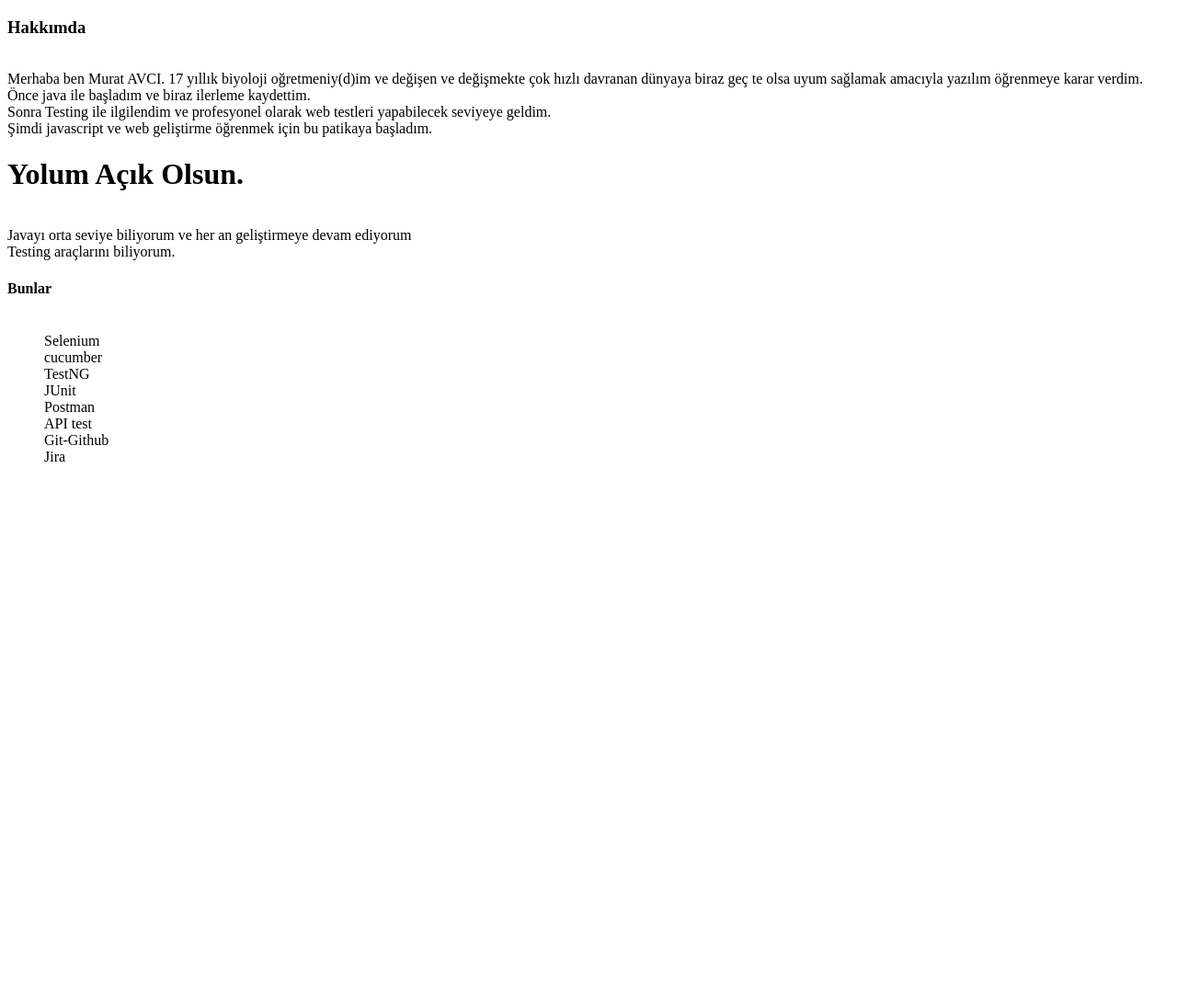
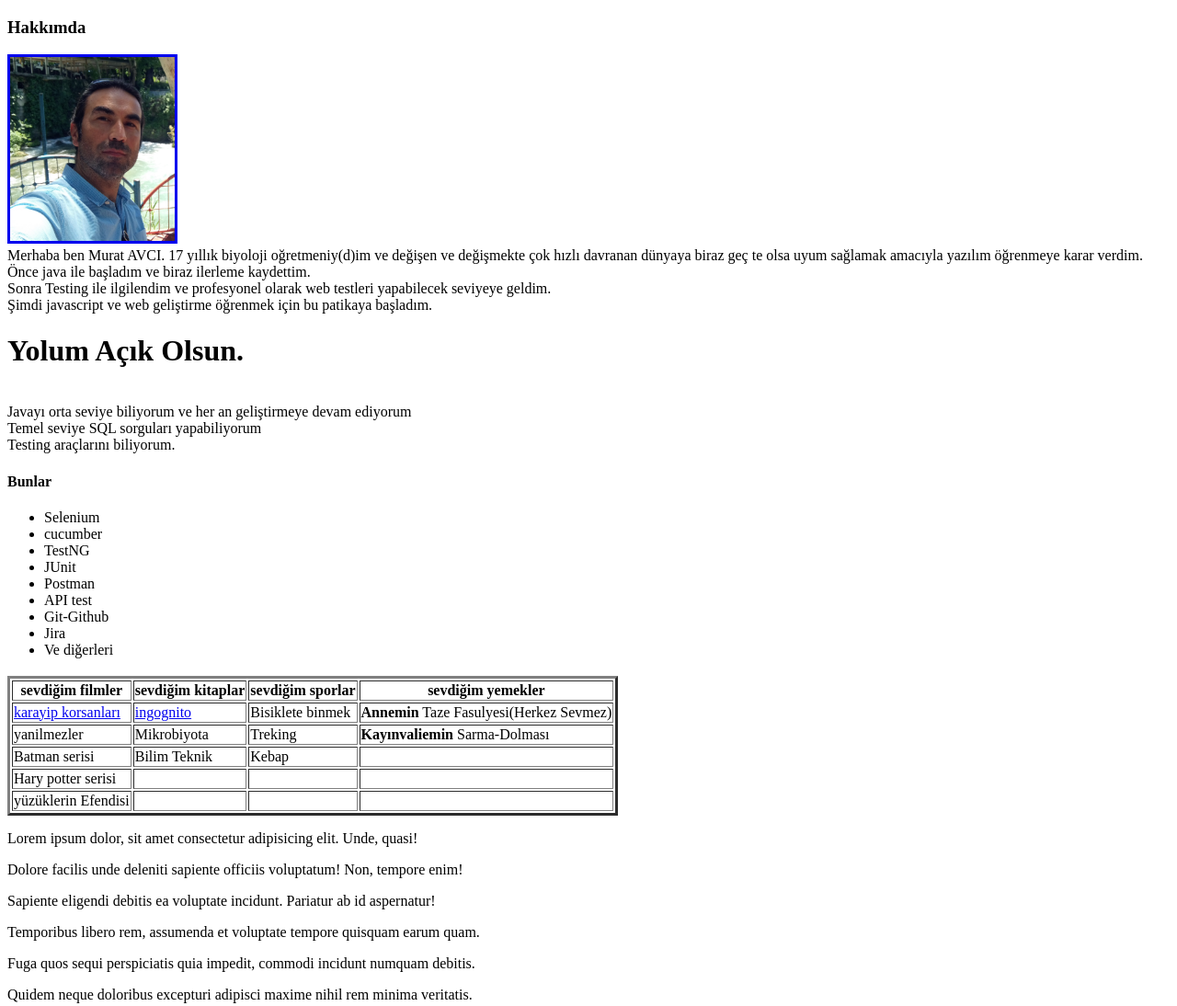
Before and after one commit to muratAVC/html_1, a plain HTML site: page index.html in a window 1280 px wide. Shown: the top 1094 px of the page at 92% size. Before the commit the page ends 800 px from the top, so only its background shows below. Drawn offline with Linux system fonts and the light colour scheme.

Commit message:
www.patika.dev

```diff
--- a/index.html
+++ b/index.html
@@ -3,6 +3,9 @@
     <head> <!-- burası başlık kısmı<-->
         <title>Murat AVCI</title>
         <subtitle><h3>Hakkımda</h3></subtitle>
+        <a href="http://www.patika.dev">
+        <img src="muratAVC.jpg" border="3" alt="Murat AVCI" title="Murat AVCI" widht="200" height="200" onload="resimYuklendi()"/>
+        </a>
         <br>Merhaba ben Murat AVCI. 17 yıllık biyoloji oğretmeniy(d)im ve değişen ve değişmekte çok hızlı davranan dünyaya biraz
             geç te olsa uyum sağlamak amacıyla yazılım öğrenmeye karar verdim.
             <br>Önce java ile başladım ve biraz ilerleme kaydettim.
@@ -10,20 +13,97 @@
             <br>Şimdi javascript ve web geliştirme öğrenmek için bu patikaya başladım. <br><h1>Yolum Açık Olsun.</h1>
 
             <br>Javayı orta seviye biliyorum ve her an geliştirmeye devam ediyorum
+            <br>Temel seviye SQL sorguları yapabiliyorum
             <br>Testing araçlarını biliyorum. <h4>Bunlar</h4>
-                <ul>
-                    <br>Selenium
-                    <br>cucumber
-                    <br>TestNG
-                    <br>JUnit
-                    <br>Postman
-                    <br>API test
-                    <br>Git-Github
-                    <br>Jira
+            <ul>
+                    <li>Selenium</li>
+                    <li>cucumber</li>
+                    <li>TestNG</li>
+                    <li>JUnit</li>
+                    <li>Postman</li>
+                    <li>API test</li>
+                    <li>Git-Github</li>
+                    <li>Jira</li>
+                    <li>Ve diğerleri</li>
                 </ul>
+                <h3 class="dene"></h3>
+
+                <div>
+                    <table border="3">
+                        <tbody>
+                            <tr>
+                                <th>sevdiğim filmler</th>
+                                <th>sevdiğim kitaplar</th>
+                                <th>sevdiğim sporlar</th>
+                                <th>sevdiğim yemekler</th>
+                            </tr>
+
+                            <tr>
+                                <td>
+                                    <a href="https://www.imdb.com/title/tt0325980/?ref_=nv_sr_srsg_0_tt_8_nm_0_q_Pirates%2520of%2520the%2520Caribbean">
+                                        karayip korsanları
+                                    </a>
+                                </td>
+                                <td>
+                                    <a href="https://www.goodreads.com/book/show/9827912-incognito?from_search=true&from_srp=true&qid=wlZII5e9Ak&rank=1">
+                                        ingognito
+                                    </a>
+                                </td>
+                                <td>
+                                    Bisiklete binmek
+                                </td>
+                                <td>
+                                    <strong>Annemin</strong> Taze Fasulyesi(Herkez Sevmez)
+                                </td>
+                            </tr>
+                            <tr>
+                                <td>yanilmezler</td>
+                                <td>Mikrobiyota</td>
+                                <td>Treking</td>
+                                <td><strong>Kayınvaliemin </strong>Sarma-Dolması</td>
+                            </tr>
+                            <tr>
+                                <td>Batman serisi</td>
+                                <td>Bilim Teknik</td>
+                                <td>Kebap</td>
+                                <td></td>
+                            </tr>
+                            <tr>
+                                <td>Hary potter serisi</td>
+                                <td></td>
+                                <td></td>
+                                <td></td>
+                            </tr>
+                            <tr>
+                                <td>yüzüklerin Efendisi</td>
+                                <td></td>
+                                <td></td>
+                                <td></td>
+                            </tr>
+                        </tbody>
+
+                    </table>
+
+                </div>
+
+
+                <div>
+                    <p id="item">Lorem ipsum dolor, sit amet consectetur adipisicing elit. Unde, quasi!</p>
+                    <p id="item">Dolore facilis unde deleniti sapiente officiis voluptatum! Non, tempore enim!</p>
+                    <p id="item">Sapiente eligendi debitis ea voluptate incidunt. Pariatur ab id aspernatur!</p>
+                    <p id="item">Temporibus libero rem, assumenda et voluptate tempore quisquam earum quam.</p>
+                    <p id="item">Fuga quos sequi perspiciatis quia impedit, commodi incidunt numquam debitis.</p>
+                    <p id="item">Quidem neque doloribus excepturi adipisci maxime nihil rem minima veritatis.</p>
+                </div>
     </head>
     <body>
 
     </body>
+    <script>
+        function resimYuklendi(){
+            alert("Resim yüklendi.");
+        }
+    </script>
 
 </html>
+!
```
Also changed, not shown: MuratAVC.jpg (added).
